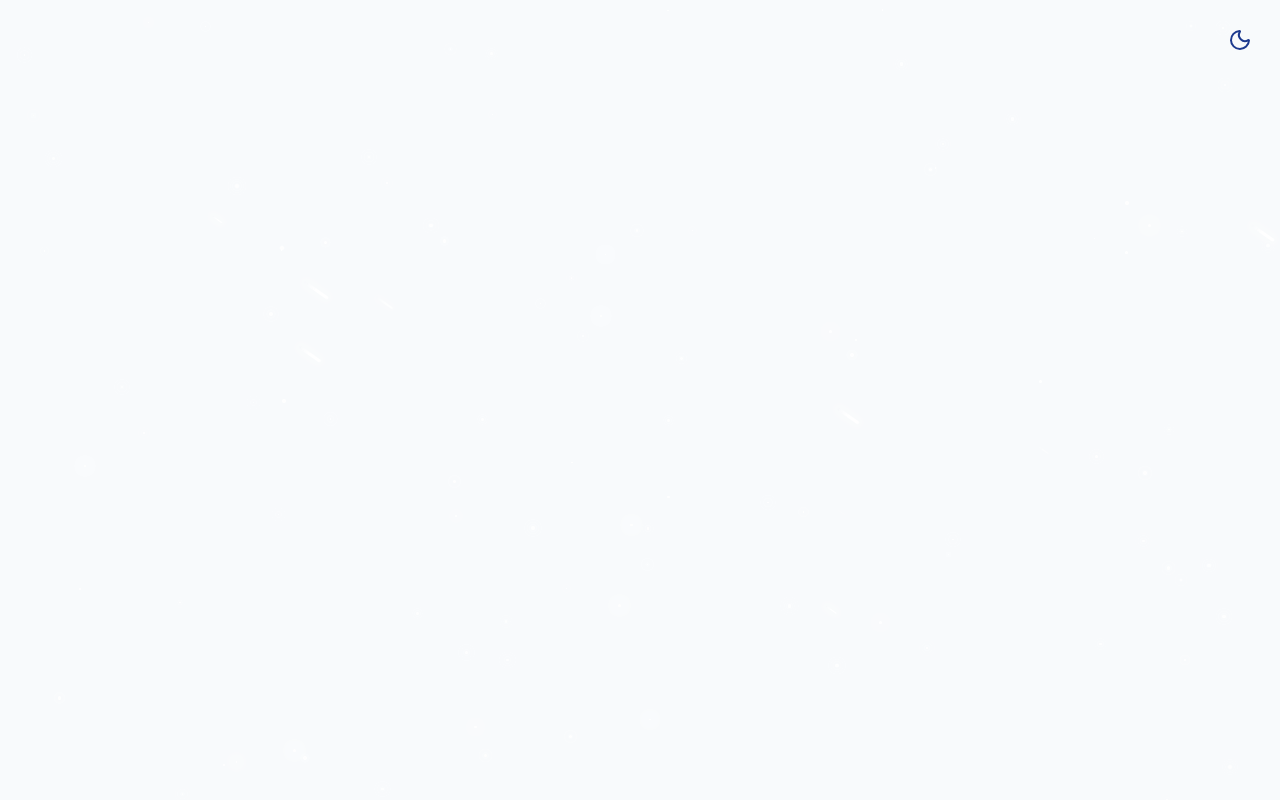
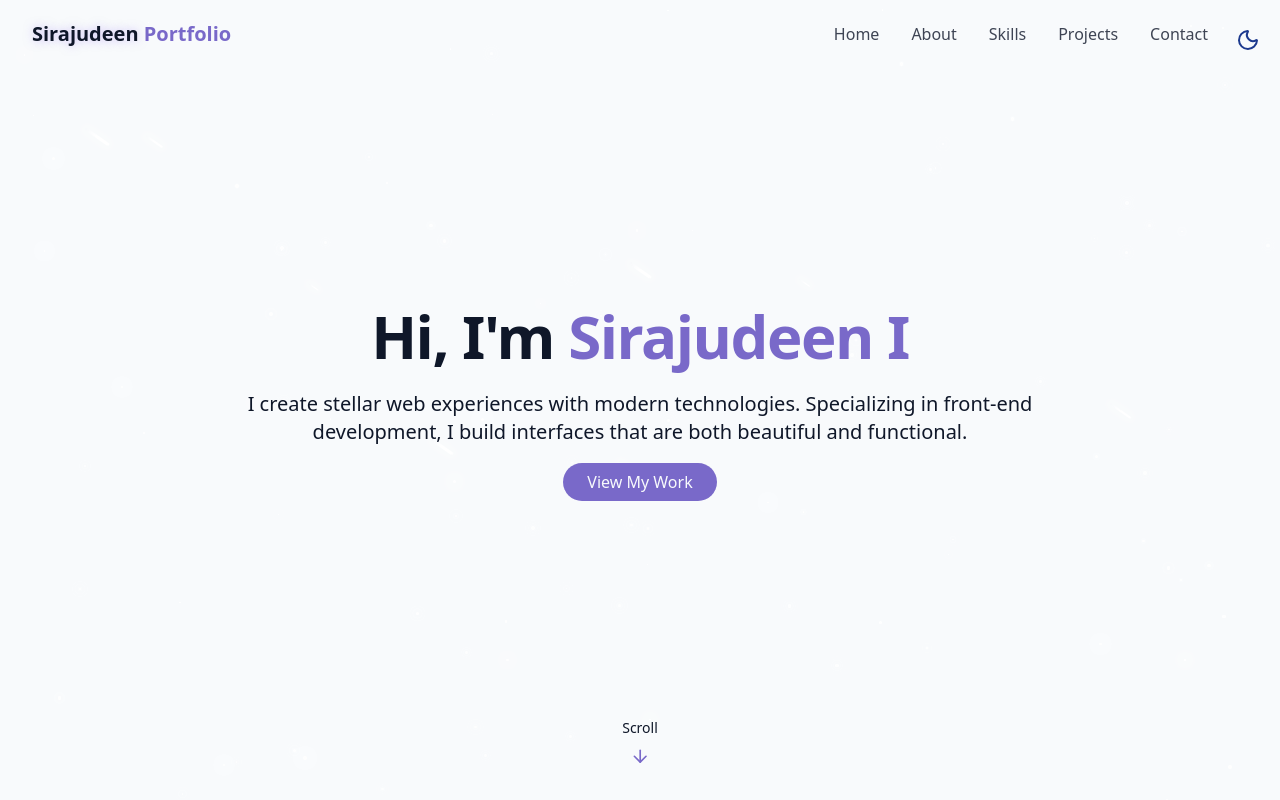
Before and after one commit to SIRAJUDEEN-I/Portfolio, a React (Vite) app: page / in a window 1280 px wide. Built offline with nearby package versions, Linux system fonts and the light colour scheme.

Commit message:
create hero section

```diff
--- /dev/null
+++ b/src/components/HeroSection.jsx
@@ -0,0 +1,38 @@
+import { ArrowDown } from "lucide-react"
+
+export default function HeroSection() {
+    return (
+        <section
+            id="hero"
+            className="relative min-h-screen flex flex-col items-center justify-center px-4"
+        >
+            <div className="container max-w-4xl mx-auto text-center z-10">
+                <div className="space-y-6">
+                    <h1 className="text-4xl md:text-6xl font-bold tracking-tight">
+                        <span className="opacity-0 animate-fade-in">Hi, I'm </span>
+                        <span className="text-primary opacity-0 animate-fade-in-delay-1">
+                            {" "}Sirajudeen</span>
+                        <span className="text-primary opacity-0 animate-fade-in-delay-1">{" "}I</span>
+                    </h1>
+
+
+                    <p className="text-lg md:text-xl text-muted-foreground max-2-2xl mx-auto opacity-0 animate-fade-in-delay-3">
+                        I create stellar web experiences with modern technologies.
+                        Specializing in front-end development, I build interfaces that are both beautiful and functional.
+                    </p>
+
+                    <div>
+                        <a className="cosmic-button" href="#projects">View My Work</a>
+                    </div>
+                </div>
+            </div>
+
+                <div className="absolute bottom-8 left-1/2 transform -translate-x-1/2 flex flex-col items-center animate-bounce">
+                <span className="text-sm text-muted-foreground mb-2">Scroll</span>
+                <ArrowDown className="h-5 w-5 text-primary" />
+
+
+                </div>
+        </section>
+    )
+}
--- /dev/null
+++ b/src/components/NavBar.jsx
@@ -0,0 +1,91 @@
+import { cn } from "../lib/util";
+import { Menu, X } from "lucide-react";
+import { useEffect, useState } from "react";
+
+const navItems = [
+  { name: "Home", href: "#hero" },
+  { name: "About", href: "#about" },
+  { name: "Skills", href: "#skills" },
+  { name: "Projects", href: "#projects" },
+  { name: "Contact", href: "#contact" },
+];
+
+export default function Navbar(){
+  const [isScrolled, setIsScrolled] = useState(false);
+  const [isMenuOpen, setIsMenuOpen] = useState(false);
+
+  useEffect(() => {
+    const handleScroll = () => {
+      setIsScrolled(window.screenY > 10);
+    };
+
+    window.addEventListener("scroll", handleScroll);
+    return () => window.removeEventListener("scroll", handleScroll);
+  }, []);
+  return (
+    <nav
+      className={cn(
+        "fixed w-full z-40 transition-all duration-300",
+        isScrolled ? "py-3 bg-background/80 backdrop-blur-md shadow-xs" : "py-5"
+      )}
+    >
+      <div className="container flex items-center justify-between">
+        <a
+          className="text-xl font-bold text-primary flex items-center"
+          href="#hero"
+        >
+          <span className="relative z-10">
+            <span className="text-glow text-foreground"> Sirajudeen </span>{" "}
+            Portfolio
+          </span>
+        </a>
+
+        {/* desktop nav */}
+        <div className="hidden md:flex space-x-8 md:pr-10">
+          {navItems.map((item, key) => (
+            <a
+              key={key}
+              href={item.href}
+              className="text-foreground/80 hover:text-primary transition-colors duration-300"
+            >
+              {item.name}
+            </a>
+          ))}
+        </div>
+
+        {/* mobile nav */}
+
+        <button
+          onClick={() => setIsMenuOpen((prev) => !prev)}
+          className="md:hidden p-2 text-foreground z-50"
+          aria-label={isMenuOpen ? "Close Menu" : "Open Menu"}
+        >
+          {isMenuOpen ? <X size={24} /> : <Menu size={24} />}{" "}
+        </button>
+
+        <div
+          className={cn(
+            "fixed inset-0 bg-background/95 backdroup-blur-md z-40 flex flex-col items-center justify-center",
+            "transition-all duration-300 md:hidden",
+            isMenuOpen
+              ? "opacity-100 pointer-events-auto"
+              : "opacity-0 pointer-events-none"
+          )}
+        >
+          <div className="flex flex-col space-y-8 text-xl">
+            {navItems.map((item, key) => (
+              <a
+                key={key}
+                href={item.href}
+                className="text-foreground/80 hover:text-primary transition-colors duration-300"
+                onClick={() => setIsMenuOpen(false)}
+              >
+                {item.name}
+              </a>
+            ))}
+          </div>
+        </div>
+      </div>
+    </nav>
+  )
+}
--- a/src/components/ThemeToggle.jsx
+++ b/src/components/ThemeToggle.jsx
@@ -37,7 +37,7 @@
 
     return (
 
-    <button onClick={toggleTheme} className="fixed max-sm:hidden top-5  right-5 z-50 p-2 rounded-full transition-colors duration-300
+    <button onClick={toggleTheme} className="fixed max-sm:hidden top-5  right-5 z-50 pt-[8px] rounded-full transition-colors duration-300
     focus:outline-hidden">
         {isDarkMode ?
         (<Sun className="h-6 w-6 text-yellow-300"/>)
--- /dev/null
+++ b/src/lib/util.js
@@ -0,0 +1,6 @@
+import { clsx } from "clsx";
+import { twMerge } from "tailwind-merge";
+
+export const cn = (...inputs) => {
+  return twMerge(clsx(inputs));
+};
--- a/src/pages/Home.jsx
+++ b/src/pages/Home.jsx
@@ -1,6 +1,8 @@
 import React from 'react'
 import  ThemeToggle  from '../components/ThemeToggle'
 import StarBackground from '../components/StarBackground'
+import NavBar from '../components/NavBar'
+import HeroSection from '../components/HeroSection'
 const Home = () => {
   return (
     <div className='min-h-screen'>
@@ -11,8 +13,14 @@
 <StarBackground />
 
 {/* Navbar */}
+<NavBar/>
 
 {/* Main content */}
+
+<main>
+
+     <HeroSection />
+</main>
 
 {/* Footer */}
 
```
